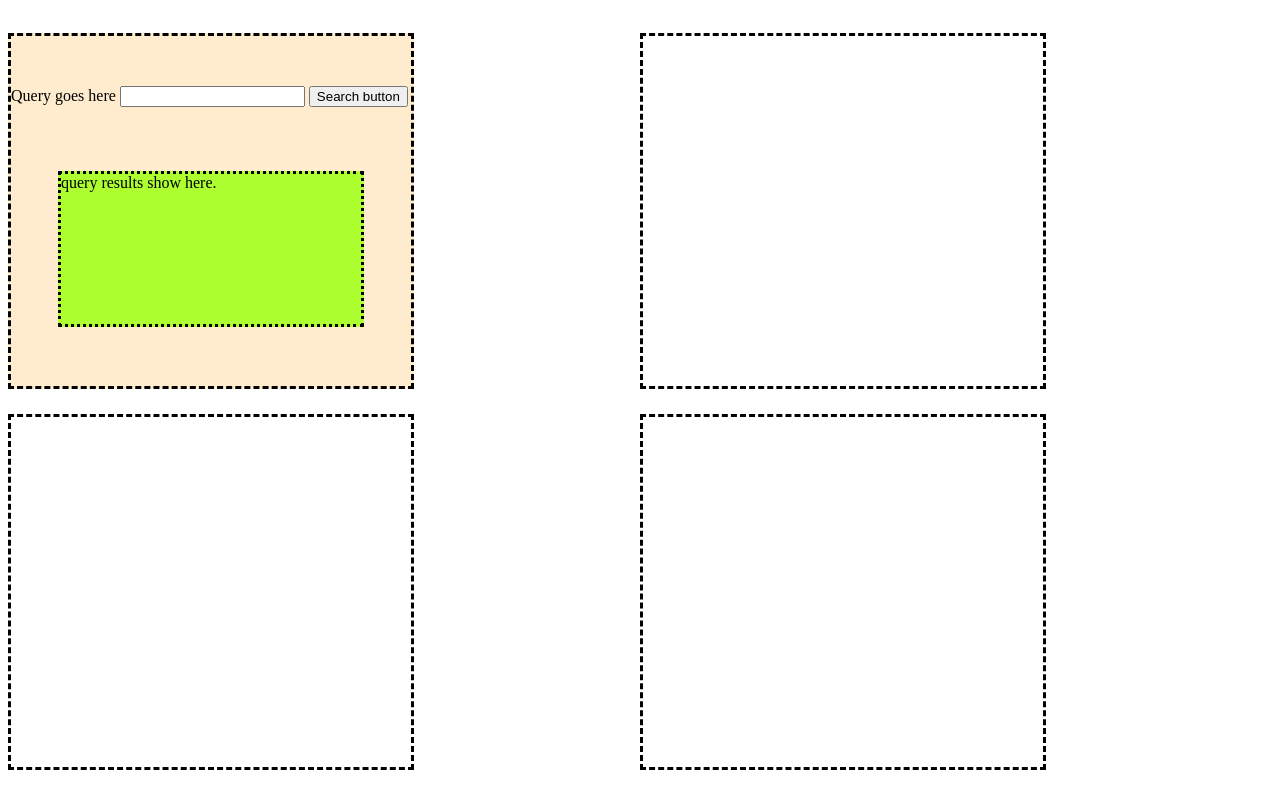
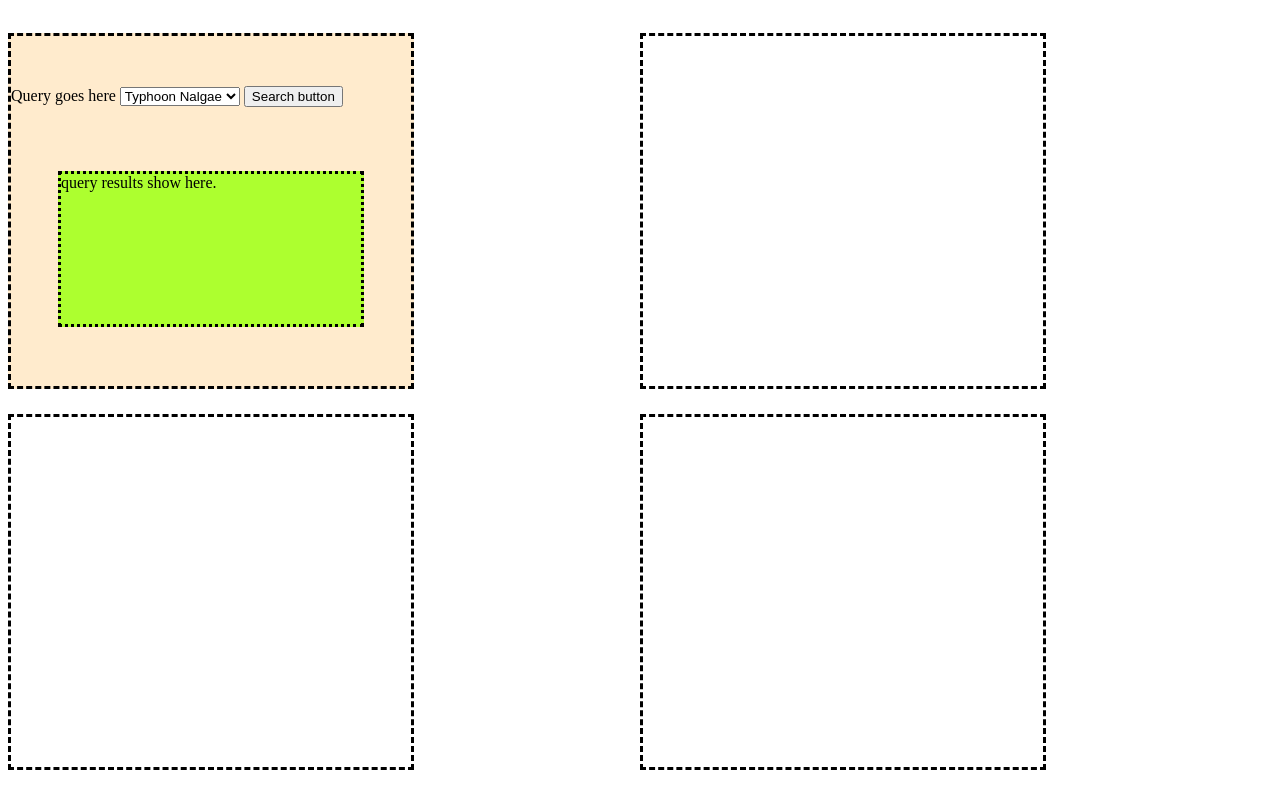
Before and after one commit to Dhokoh/Dhokoh.github.io, a website with bundled scripts: page APIboard_index.html in a window 1280 px wide. Built offline with nearby package versions, Linux system fonts and the light colour scheme; no server answers.

Commit message:
feat: added event function

```diff
--- a/APIboard_index.html
+++ b/APIboard_index.html
@@ -17,7 +17,11 @@
         <div class="queries_holder">
             <div class="q_inputholder">
                 <label for="q_input">Query goes here</label>
-                <input id="q_input" type="text">
+                <!-- <input id="q_input" type="text"> -->
+                <select onchange="loadData(event)" id="q_input">
+                    <option value="EONET_6289">Typhoon Nalgae</option>
+                    <option value="EONET_5387">Iceberg D29A</option>
+                </select>
                 <button id="q_button" class="q_searchbutton">Search button</button>
             </div>
             <div class="q_resultsholder">
--- a/APIusage.js
+++ b/APIusage.js
@@ -11,7 +11,7 @@ let chart_canvas3 = document.getElementById('chartf3');
 
 
 const render_chart = async (event_id_query, chart_holder) => {
-    const API_global_url = await fetch(nasa_url_globalAPI)
+    const API_global_url = await fetch(nasa_url_globalAPI);
     const extracted_data = await API_global_url.json();
     let NASA_events = extracted_data.events;
     NASA_events.forEach(NASA_events_element => {
@@ -21,7 +21,7 @@ const render_chart = async (event_id_query, chart_holder) => {
             let labels_y_axis = [];
             NASA_API_geometry.forEach(geom_elem => {
                 if (geom_elem.type === 'Point' && geom_elem.magnitudeValue === null){
-                    console.error('El dato que intenta acceder, carece de valores graficables, se mostrará únicamente un gráfico vacío titulado');
+                    console.warn('El dato que intenta acceder, carece de valores graficables, se mostrará únicamente un gráfico vacío titulado');
                 }else{
                     labels_x_axis.push(geom_elem.date);
                     labels_y_axis.push(geom_elem.magnitudeValue);
@@ -49,8 +49,20 @@ const render_chart = async (event_id_query, chart_holder) => {
 
 render_chart('EONET_5730', chart_canvas2);
 render_chart('EONET_6289', chart_canvas1);
-render_chart('EONET_5387', chart_canvas3);
+// render_chart('EONET_5387', chart_canvas3);
 
+let canvas_array = [chart_canvas1, chart_canvas2, chart_canvas3]
+console.log(canvas_array);
+const loadData = (event) => {
+    console.log(event.target.value);
+    canvas_array.forEach(canvas => {
+        if (canvas.value != null){
+            canvas.clearRect();
+        }else{
+            render_chart(event.target.value, canvas);
+        }
+    })
+}
 
 //Defining query button's behaviour
 // let q_input = document.getElementById('q_input')
```
